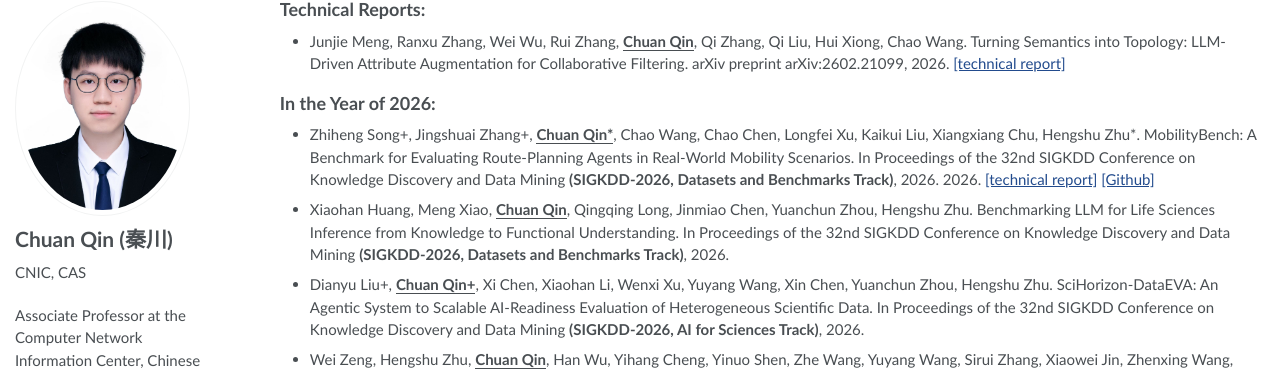
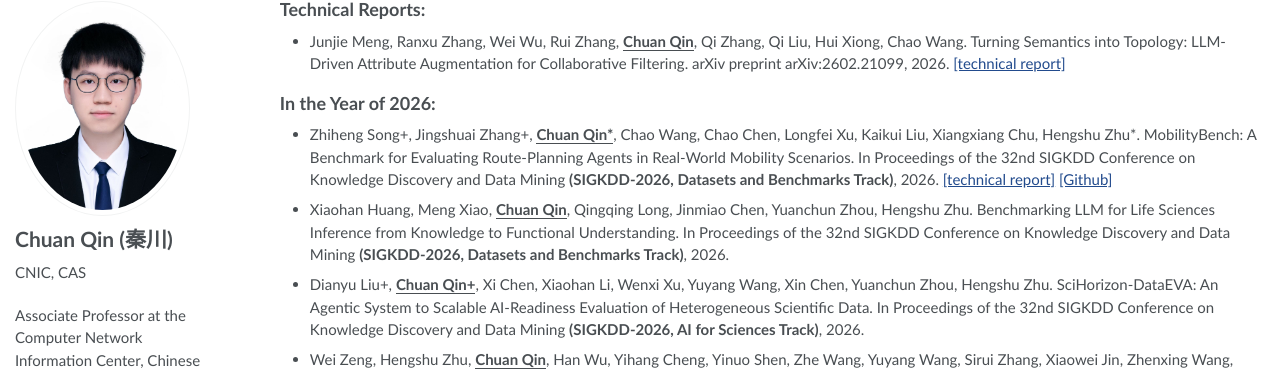
Before and after one commit to Dylan-Qin/dylan-qin.github.io, a Jekyll site: the page built from _pages/about.md, in a window 1280 px wide and 900 px high, scrolled down 896 px. Shown: the part 90-461 px from the top of the window. Built offline with Jekyll 4.4.1, drawn with Linux system fonts in a browser that asks for light colours; some web fonts are replaced.

Commit message:
update paper

```diff
--- a/_pages/about.md
+++ b/_pages/about.md
@@ -115,7 +115,7 @@ document.addEventListener('DOMContentLoaded', function() {
 
 ## In the Year of 2026:
 
-- Zhiheng Song+, Jingshuai Zhang+, **<u>Chuan Qin*</u>**, Chao Wang, Chao Chen, Longfei Xu, Kaikui Liu, Xiangxiang Chu, Hengshu Zhu*. MobilityBench: A Benchmark for Evaluating Route-Planning Agents in Real-World Mobility Scenarios. In Proceedings of the 32nd SIGKDD Conference on Knowledge Discovery and Data Mining **(SIGKDD-2026, Datasets and Benchmarks Track)**, 2026. 2026. [[technical report]](https://arxiv.org/abs/2602.22638) [[Github]](https://github.com/AMAP-ML/MobilityBench)
+- Zhiheng Song+, Jingshuai Zhang+, **<u>Chuan Qin*</u>**, Chao Wang, Chao Chen, Longfei Xu, Kaikui Liu, Xiangxiang Chu, Hengshu Zhu*. MobilityBench: A Benchmark for Evaluating Route-Planning Agents in Real-World Mobility Scenarios. In Proceedings of the 32nd SIGKDD Conference on Knowledge Discovery and Data Mining **(SIGKDD-2026, Datasets and Benchmarks Track)**, 2026. [[technical report]](https://arxiv.org/abs/2602.22638) [[Github]](https://github.com/AMAP-ML/MobilityBench)
 
 - Xiaohan Huang, Meng Xiao, **<u>Chuan Qin</u>**, Qingqing Long, Jinmiao Chen, Yuanchun Zhou, Hengshu Zhu. Benchmarking LLM for Life Sciences Inference from Knowledge to Functional Understanding. In Proceedings of the 32nd SIGKDD Conference on Knowledge Discovery and Data Mining **(SIGKDD-2026, Datasets and Benchmarks Track)**, 2026.
   <!-- [[technical report]](https://arxiv.org/abs/2601.12805)[[SciHorizon-GENE]](https://www.scihorizon.cn/verticalCategory/SciHorizonGene)  -->
```
